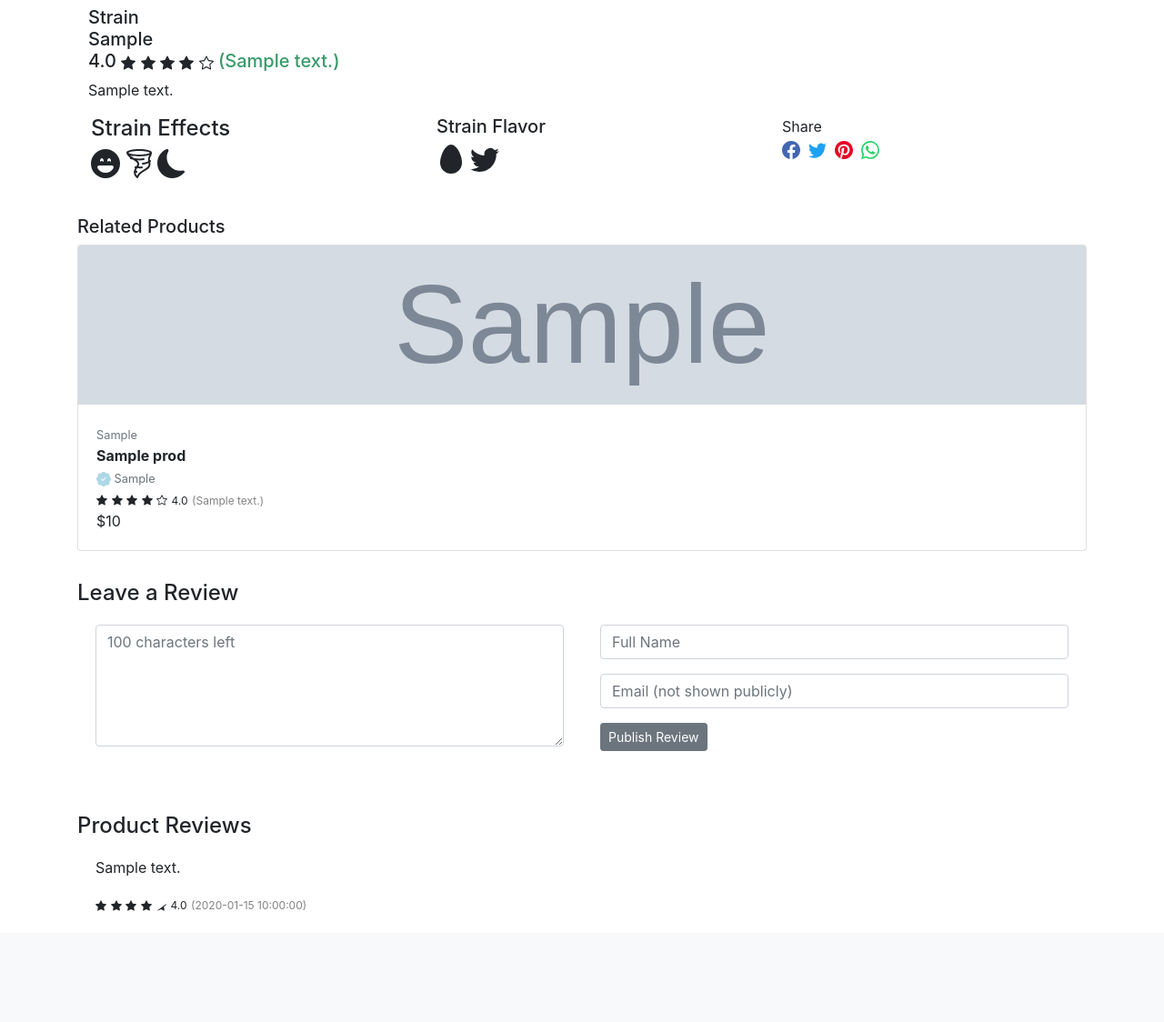
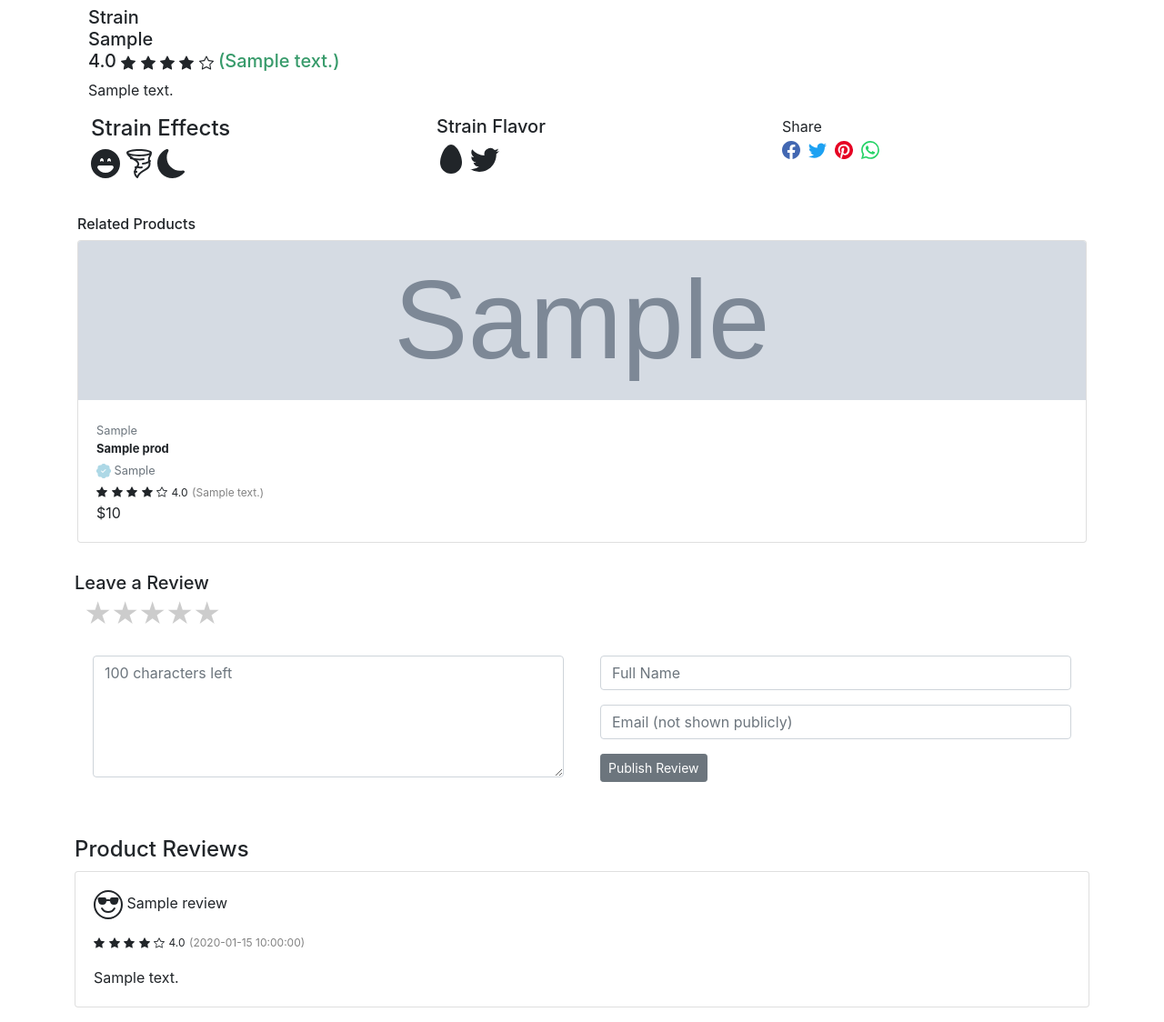
Before and after one commit to GiladSchneider/GreenTree, a Flask app: template GreenTree/templates/view_product.html in a window 1280 px wide. Shown: the part 639-1763 px from the top of the page at 91% size. Before the commit the page ends 1641 px from the top, so only its background shows below. Run offline with Flask 2, Linux system fonts and the light colour scheme; the template is opened without the code that fills it: most values are stand-ins (such as "Sample title", 1, 10 or a date in 2020); grey boxes marked "Sample" are stand-in pictures; some libraries are stand-ins or nearby versions.

Commit message:
Major website updates

```diff
--- a/GreenTree/product_adder.py
+++ b/GreenTree/product_adder.py
@@ -1,10 +1,12 @@
-from os import listdir
-from config import cursor, DEFAULT_IMAGE_FILEPATH
+import os
+from os import listdir, rename
+from config import cursor
 from numpy.random import choice
 from products import add_product
 from product_attributes import add_product_attribute
 from attributes import add_attribute
 import pandas as pd
+from google_image_search import *
 
 # Read in the data from excel file 'products.xlsx'
 products = pd.read_excel('products.xlsx')
--- a/GreenTree/templates/view_product.html
+++ b/GreenTree/templates/view_product.html
@@ -2,6 +2,48 @@
 {% extends "main_template.html" %}
 
     {% block imports %}
+    <!-- leave review rating stars css -->
+    <style>
+        *{
+            margin: 0;
+            padding: 0;
+        }
+        .rate {
+            float: left;
+            height: 46px;
+            padding: 0 10px;
+        }
+        .rate:not(:checked) > input {
+            position:absolute;
+            top:-9999px;
+        }
+        .rate:not(:checked) > label {
+            float:right;
+            width:1em;
+            overflow:hidden;
+            white-space:nowrap;
+            cursor:pointer;
+            font-size:30px;
+            color:#ccc;
+        }
+        .rate:not(:checked) > label:before {
+            content: '★ ';
+        }
+        .rate > input:checked ~ label {
+            color: #ffc700;
+        }
+        .rate:not(:checked) > label:hover,
+        .rate:not(:checked) > label:hover ~ label {
+            color: #deb217;
+        }
+        .rate > input:checked + label:hover,
+        .rate > input:checked + label:hover ~ label,
+        .rate > input:checked ~ label:hover,
+        .rate > input:checked ~ label:hover ~ label,
+        .rate > label:hover ~ input:checked ~ label {
+            color: #c59b08;
+        }
+    </style>
     {% endblock imports %}
 
     {% block content %}
@@ -268,7 +310,7 @@
 
 
         <!-- RELATED PRODUCTS -->
-        <h5 style="margin-top: 25px;">Related Products</h5>
+        <h6 style="margin-top: 25px;">Related Products</h6>
         <div class="card-deck">
             {% for prod in related_products %}
             <!-- style="background-image:url('https://www.sti.edu/img/banners/tourism.jpg')" -->
@@ -276,7 +318,7 @@
                 <img class="card-img-top" src="{{prod.product_image_filepath}}" alt="Card image cap" style="width: auto; height: 175px;">
                 <div class="card-body">
                     <p class="card-text" style="margin: 0px;"><small class="text-muted">{{prod.product_type}}</small></p>
-                    <b>{{prod.product_name}}</b>
+                    <b style="display: -webkit-box; -webkit-line-clamp: 2; -webkit-box-orient: vertical; overflow: hidden; text-overflow: ellipsis; font-size: small;">{{prod.product_name}}</b>
 
 
                     <p class="card-text" style="margin: 0px;"><small class="text-muted">
@@ -316,31 +358,47 @@
 
 
         <!-- LEAVE A REVIEW -->
-        <h4 style="margin: 0px; margin-top: 32px;">Leave a Review</h4>
+        <div class="row">
+            <h5 style="margin: 0px; margin-top: 32px;">Leave a Review</h5>
+
+            <form action="" method="POST">
+                <div class="form-group">
+                    <div class="rate">
+                        <input type="radio" id="star5" name="rate" value="5" />
+                        <label for="star5" title="text">5 stars</label>
+                        <input type="radio" id="star4" name="rate" value="4" />
+                        <label for="star4" title="text">4 stars</label>
+                        <input type="radio" id="star3" name="rate" value="3" />
+                        <label for="star3" title="text">3 stars</label>
+                        <input type="radio" id="star2" name="rate" value="2" />
+                        <label for="star2" title="text">2 stars</label>
+                        <input type="radio" id="star1" name="rate" value="1" />
+                        <label for="star1" title="text">1 star</label>
+                    </div>
+
+                    <br>
+                    <br>
+
                     <div class="card-group" style="margin-top: 0px;">
-            <div class="card" style="border: 0px;">
+                        <div class="card" style="border: 0px; margin-top: 0px;">
                             <div class="card-body">
-                    <form action="/products/review/{{product_id}}" method="POST">
-                        <div class="form-group">
                                 <textarea class="form-control" id="review_content" name="review_content" rows="5" placeholder="100 characters left"></textarea>
-
-                        </div>
-                    </form>
                             </div>
                         </div>
 
                         <div class="card" style="border: 0px;">
                             <div class="card-body">
-                    <form action="/products/review/{{product_id}}" method="POST">
-                        <div class="form-group">
-                            <input class="form-control" id="review_content" name="review_content" placeholder="Full Name"></input><p></p>
-                            <input class="form-control" id="review_content" name="review_content" placeholder="Email (not shown publicly)"></input><p></p>
+                                <input class="form-control" id="review_content" name="review_name" placeholder="Full Name"></input><p></p>
+                                <input class="form-control" id="review_content" name="review_email" placeholder="Email (not shown publicly)"></input><p></p>
                                 <button type="submit" class="btn btn-secondary btn-sm">Publish Review</button>
-                        </div>
-                    </form>
                             </div>
                         </div>
                     </div>
+                </div>
+            </form>
+
+        <div>
+
 
 
 
@@ -348,38 +406,48 @@
 
 
         <!-- PRODUCT REVIEWS -->
-        <h4 style="margin: 0px; margin-top: 32px;">Product Reviews</h4>
-        <div class="card-group" style="margin-top: 0px;">
+        <h4 style="margin: 0px; margin-top: 24px; margin-bottom: 10px;">Product Reviews</h4>
             {% for review in reviews %}
-            <div class="card" style="border: 0px;">
+            <div class="card">
                 <div class="card-body">
-                    <p class="card-text">{{review.review_content}}</p>
-                    <p class="card-text" style="margin: 0px;">
-                        <!-- display stars equal to the product rating -->
+                    <p class="card-title">
+                        <svg xmlns="http://www.w3.org/2000/svg" width="32" height="32" fill="currentColor" class="bi bi-emoji-sunglasses" viewBox="0 0 16 16">
+                        <path d="M4.968 9.75a.5.5 0 1 0-.866.5A4.498 4.498 0 0 0 8 12.5a4.5 4.5 0 0 0 3.898-2.25.5.5 0 1 0-.866-.5A3.498 3.498 0 0 1 8 11.5a3.498 3.498 0 0 1-3.032-1.75zM7 5.116V5a1 1 0 0 0-1-1H3.28a1 1 0 0 0-.97 1.243l.311 1.242A2 2 0 0 0 4.561 8H5a2 2 0 0 0 1.994-1.839A2.99 2.99 0 0 1 8 6c.393 0 .74.064 1.006.161A2 2 0 0 0 11 8h.438a2 2 0 0 0 1.94-1.515l.311-1.242A1 1 0 0 0 12.72 4H10a1 1 0 0 0-1 1v.116A4.22 4.22 0 0 0 8 5c-.35 0-.69.04-1 .116z"/>
+                        <path d="M16 8A8 8 0 1 1 0 8a8 8 0 0 1 16 0zm-1 0A7 7 0 1 0 1 8a7 7 0 0 0 14 0z"/>
+                        </svg>
+
+                        {{review.review_name}}
+                    </p>
+                    <p class="card-text">
+                        <!-- write the product reviews faded in a smaller font -->
+
+
                         {% for i in range(review.review_rating) %}
-
                         <svg xmlns="http://www.w3.org/2000/svg" width="12" height="12" fill="currentColor" class="bi bi-star-fill" viewBox="0 0 16 16">
                             <path d="M3.612 15.443c-.386.198-.824-.149-.746-.592l.83-4.73L.173 6.765c-.329-.314-.158-.888.283-.95l4.898-.696L7.538.792c.197-.39.73-.39.927 0l2.184 4.327 4.898.696c.441.062.612.636.282.95l-3.522 3.356.83 4.73c.078.443-.36.79-.746.592L8 13.187l-4.389 2.256z"/>
                         </svg>
                         {% endfor %}
                         {% for i in range(5-review.review_rating) %}
                         <svg xmlns="http://www.w3.org/2000/svg" width="12" height="12" fill="currentColor" class="bi bi-star" viewBox="0 0 16 16">
-                            <path d="M2.866 14.85c-.078.444.36.791.746.593l4.39-2.256 4.389 2.256c.386.198.824-.149.746-.592l-.83-4.73 3.522-3.356c.33-.314.16-.888-.282-.95l-4.
-                            8.465-.696-4.922a.564.564 0 0 0-.927 0L5.354 7.206l-4.898.696c-.441.062-.612.636-.282.95l3.523 3.356-.83 4.73zm4.905-2.767-3.686 1.894.694-3.957a.565.565 0 0 0-.163-.505L1.71 6.745l4.052-.576a.525.525 0 0 0 .393-.288L8 2.223l1.847 3.658a.525.525 0 0 0 .393.288l4.052.575-2.906 2.77a.565.565 0 0 0-.163.506l.694 3.957-3.686-1.894a.503.503 0 0 0-.461 0z"/>
+                            <path d="M2.866 14.85c-.078.444.36.791.746.593l4.39-2.256 4.389 2.256c.386.198.824-.149.746-.592l-.83-4.73 3.522-3.356c.33-.314.16-.888-.282-.95l-4.898-.696L8.465.792a.513.513 0 0 0-.927 0L5.354 5.12l-4.898.696c-.441.062-.612.636-.283.95l3.523 3.356-.83 4.73zm4.905-2.767-3.686 1.894.694-3.957a.565.565 0 0 0-.163-.505L1.71 6.745l4.052-.576a.525.525 0 0 0 .393-.288L8 2.223l1.847 3.658a.525.525 0 0 0 .393.288l4.052.575-2.906 2.77a.565.565 0 0 0-.163.506l.694 3.957-3.686-1.894a.503.503 0 0 0-.461 0z"/>
                         </svg>
                         {% endfor %}
-                        <!-- write the product reviews faded in a smaller font -->
+
                         <span style="font-size: 12px;">{{review.review_rating}}.0</span>
                         <span style="font-size: 12px;color: #828282;">({{review.review_date}})</span>
                     </p>
+                    <p class="card-text">{{review.review_text}}</p>
+
+
                 </div>
             </div>
+            <p></p>
             {% endfor %}
-        </div>
-    </div>
         </div>
 
 
 
 
+    </div>
+</div>
 {% endblock content %}
```
Also changed, not shown: GreenTree/google_image_search.py (added, +12 -0 lines), GreenTree/products.py (+27 -2 lines), GreenTree/static/Screen_Shot_2022-07-27_at_2.56.52_PM.png (deleted), GreenTree/static/default_product_image.jpg (renamed from GreenTree/static/default_product_image.png), GreenTree/static/img.png (deleted), GreenTree/static/istockphoto-1196625881-612x612.jpg (deleted), GreenTree/static/weed1.png (deleted), GreenTree/static/weed2.png (deleted), GreenTree/static/weed3.png (deleted). Lines whose indentation alone changed are shown as unchanged.
